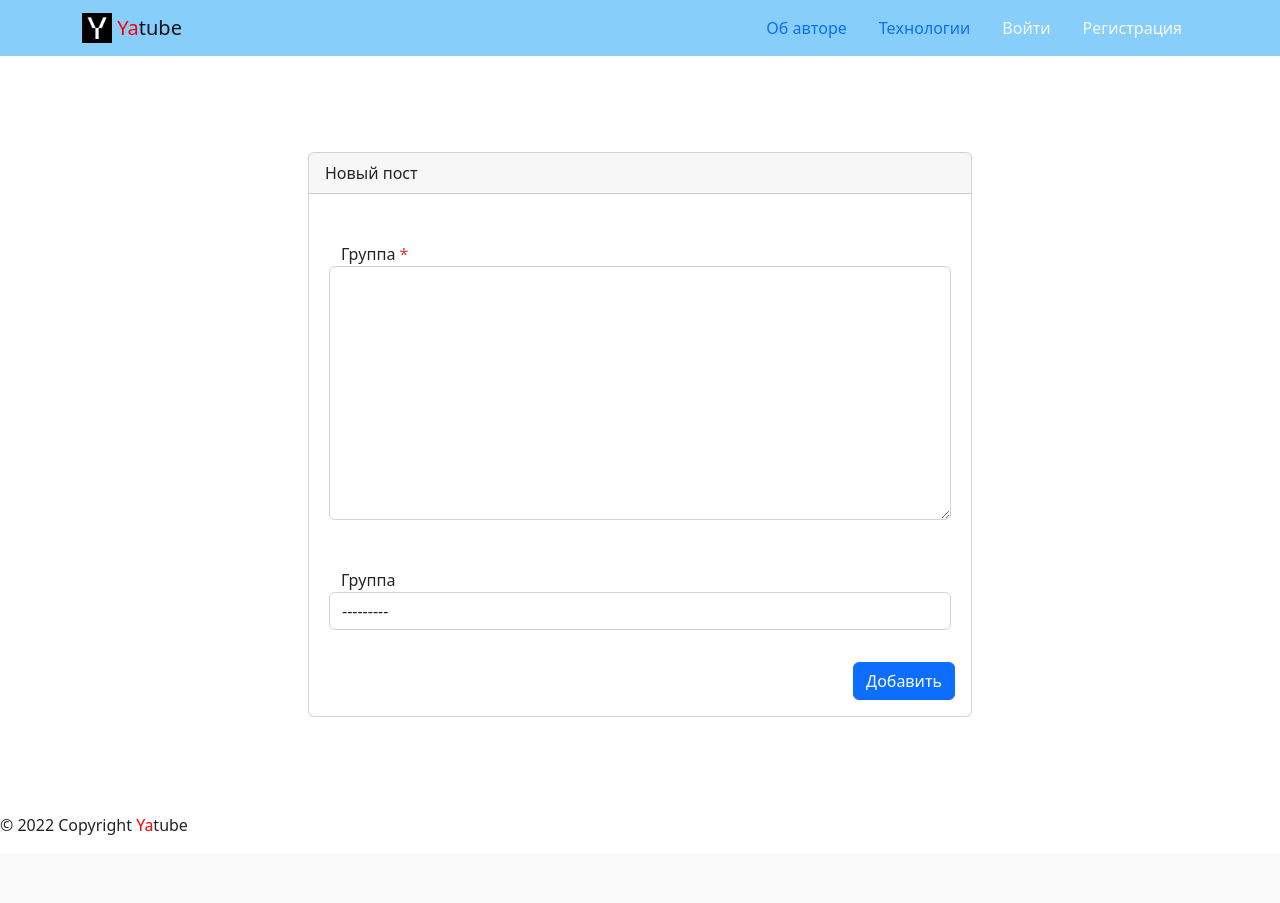
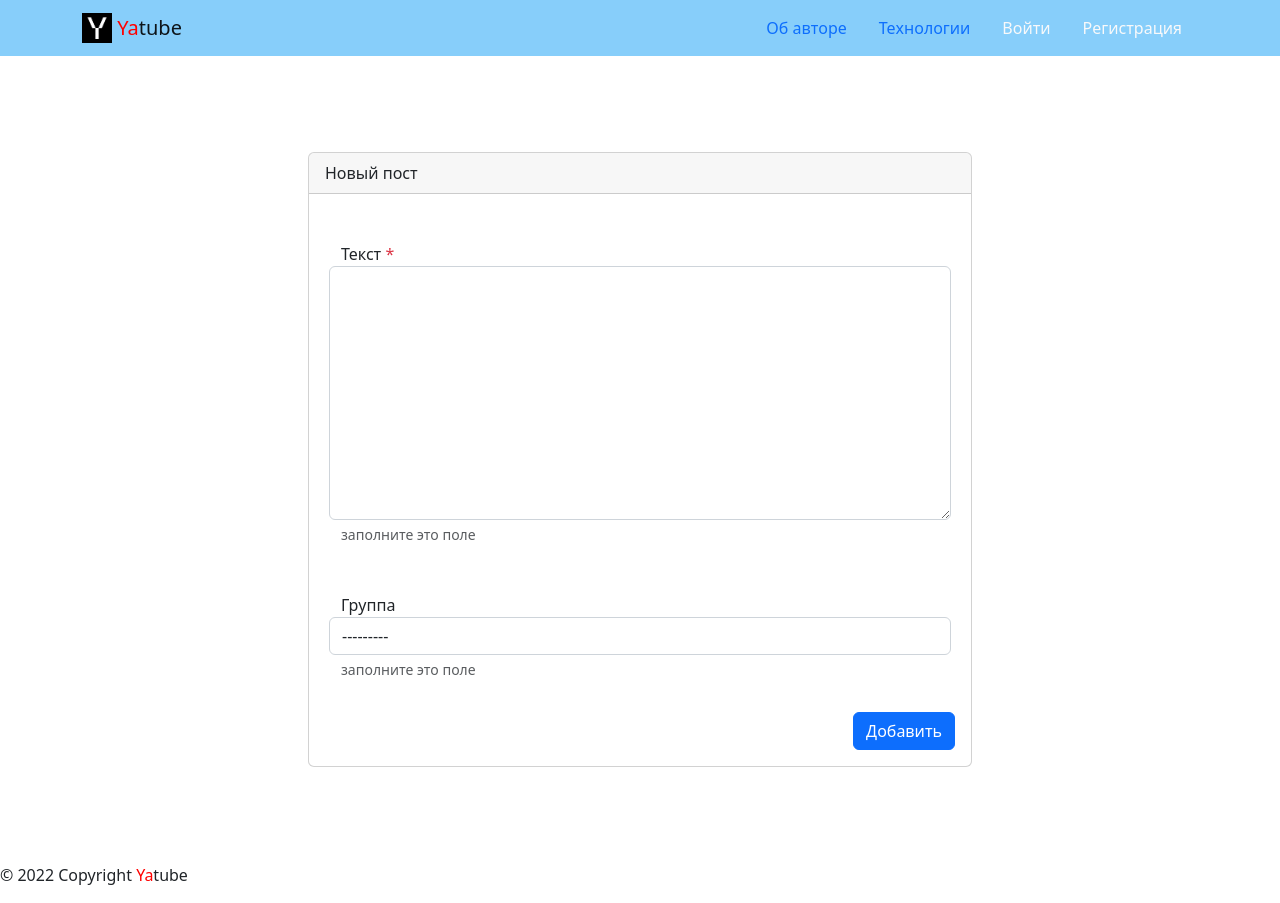
Before and after one commit to pgorshkova/hw03_forms, a Django app: page /create/ in a window 1280 px wide. Before the commit the page ends 835 px from the top, so only its background shows below. Run offline with Django 3.2, Linux system fonts and the light colour scheme; data that the repository does not hold is empty; some libraries are stand-ins or nearby versions.

Commit message:
new file

```diff
--- a/yatube/posts/models.py
+++ b/yatube/posts/models.py
@@ -7,7 +7,8 @@ User = get_user_model()
 
 
 class Post(models.Model):
-    text = models.TextField(verbose_name="Группа")
+    text = models.TextField(verbose_name="Текст",
+                            help_text='заполните это поле')
     pub_date = models.DateTimeField(auto_now_add=True)
     author = models.ForeignKey(
         User,
@@ -20,7 +21,8 @@ class Post(models.Model):
         null=True,
         on_delete=models.SET_NULL,
         related_name='posts',
-        verbose_name="Группа"
+        verbose_name="Группа",
+        help_text='заполните это поле'
     )
 
     class Meta:
--- a/yatube/posts/views.py
+++ b/yatube/posts/views.py
@@ -1,15 +1,16 @@
 from django.core.paginator import Paginator
 from django.shortcuts import get_object_or_404, render
-from .forms import PostForm
 from django.shortcuts import redirect
 
+
+from .forms import PostForm
 from .models import Group, Post, User
 
 POST_NUMBER = 10
 
 
 def index(request):
-    post_list = Post.objects.all().order_by('-pub_date')
+    post_list = Post.objects.all()
     paginator = Paginator(post_list, POST_NUMBER)
     page_number = request.GET.get('page')
     page_obj = paginator.get_page(page_number)
@@ -80,17 +81,15 @@ def post_edit(request, post_id):
     if request.user != author:
         return redirect('posts:post_detail', post_id)
     elif request.user == author:
-        if request.method == 'POST':
-            form = PostForm(request.POST, instance=post)
-            if form.is_valid():
-                post.save()
-                return redirect('posts:post_detail', post_id)
-            context = {'form': form, 'post': post}
-            return render(request, 'posts/create_post.html', context)
-        form = PostForm(instance=post)
-        context = {
-            'form': form,
-            'post': post,
-            'is_edit': True
-        }
+        form = PostForm(request.POST or None, instance=post)
+        if form.is_valid():
+            post.save()
+            return redirect('posts:post_detail', post_id)
+        context = {'form': form, 'post': post}
+        return render(request, 'posts/create_post.html', context)
+    context = {
+        'form': form,
+        'post': post,
+        'is_edit': True
+    }
     return render(request, 'posts/create_post.html', context)
```
Also changed, not shown: yatube/about/tests.py (added), yatube/templates/posts/post_detail.html (line endings or trailing spaces), yatube/users/admin.py (added), yatube/users/models.py (added), yatube/users/tests.py (added).
